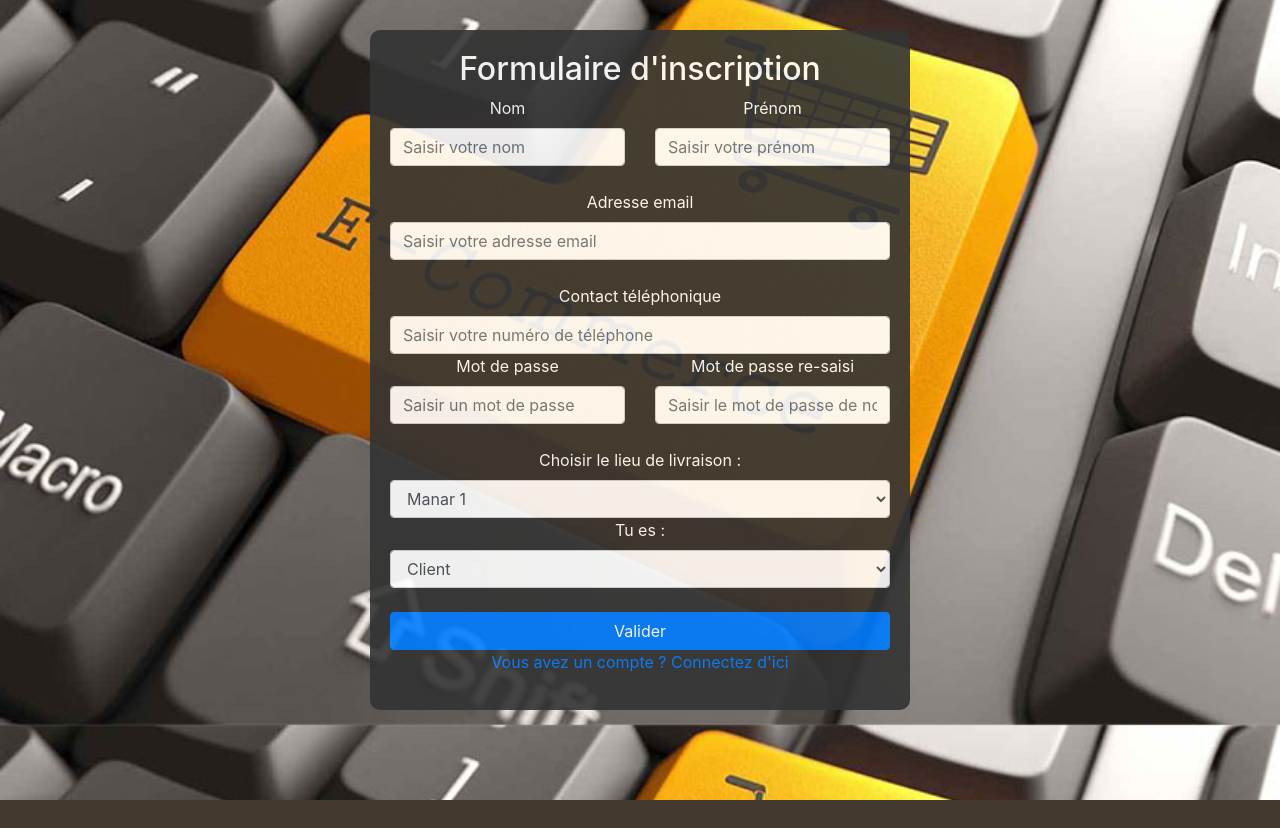
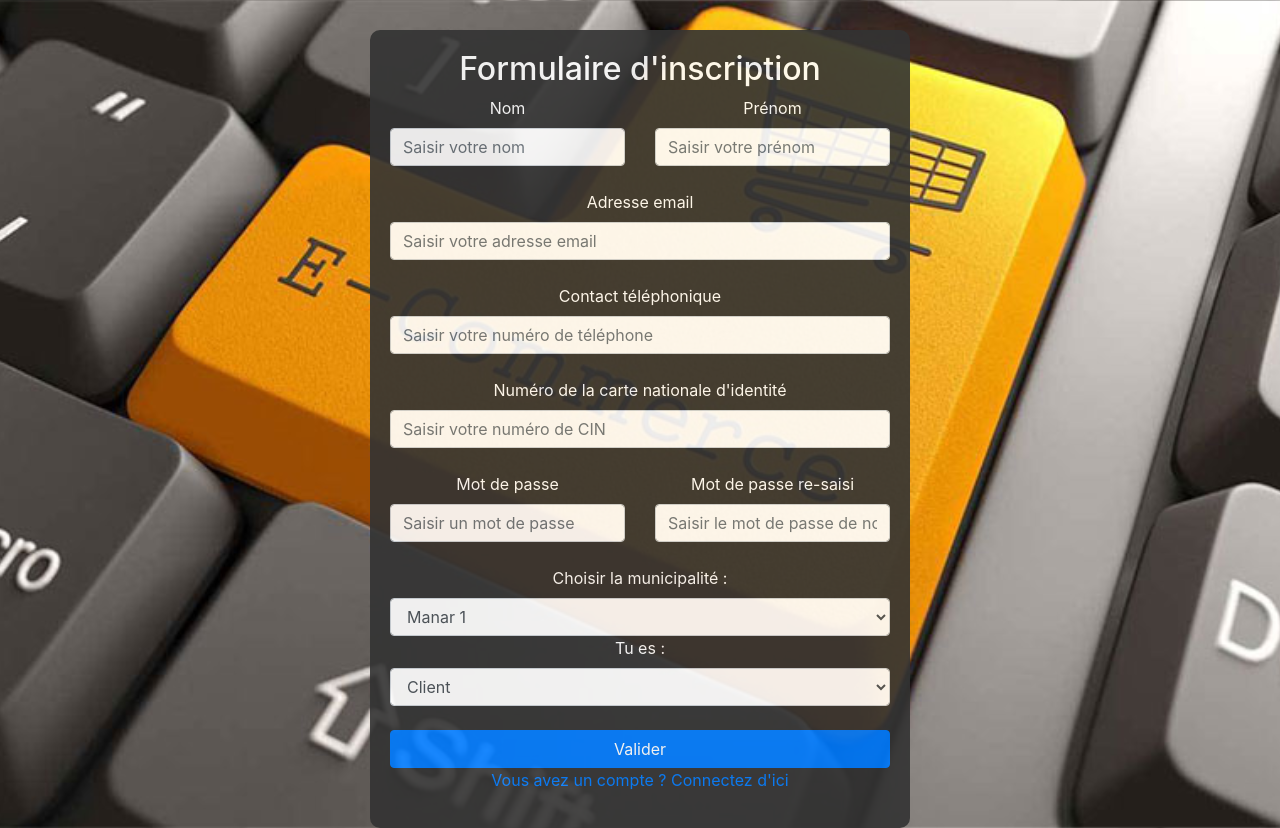
Before and after one commit to cheddarek/cheddarekproject, a Flask app: page / in a window 1280 px wide. Before the commit the page ends 800 px from the top, so only its background shows below. Run offline with Flask 2, Linux system fonts and the light colour scheme; some libraries are stand-ins or nearby versions.

Commit message:
Add files via upload

```diff
--- a/templates/Inscription.html
+++ b/templates/Inscription.html
@@ -27,32 +27,36 @@
                             </div>
                             <div class="col-lg-6">
                                     <label> Prénom </label>
-                                    <input type="text" name="Prenom" class="form-control" placeholder="Saisir votre prénom">
+                                    <input type="text" name="Prénom" class="form-control" placeholder="Saisir votre prénom">
                             </div>
                         </div>
                         <br>
 
                         <label for="exampleInputEmail1">Adresse email</label>
-                        <input type="email" name="email" class="form-control" id="exampleInputEmail1" aria-describedby="emailHelp" placeholder="Saisir votre adresse email">
+                        <input type="email" class="form-control" name="email" id="exampleInputEmail1" aria-describedby="emailHelp" placeholder="Saisir votre adresse email">
                          <br>
                         <label >Contact téléphonique</label>
-                        <input type="number" name="contact" class="form-control" placeholder="Saisir votre numéro de téléphone">
+                        <input type="number"  class="form-control" placeholder="Saisir votre numéro de téléphone" name="numéro">
+                        <br>
+                        <label >Numéro de la carte nationale d'identité</label>
+                        <input type="number"  class="form-control" placeholder="Saisir votre numéro de CIN" name="CIN">
+                        <br>
 
                         <div class="row">
                                 <div class="col-lg-6">
                                     <label> Mot de passe </label>
-                                    <input type="password" name="password" class="form-control" placeholder="Saisir un mot de passe">
+                                    <input type="password" class="form-control" placeholder="Saisir un mot de passe" name="passwor">
                                 </div>
                                 <div class="col-lg-6">
                                     <label> Mot de passe re-saisi </label>
-                                    <input type="password"  class="form-control" placeholder="Saisir le mot de passe de nouveau">
+                                    <input type="password"  class="form-control" placeholder="Saisir le mot de passe de nouveau" name="Password">
                                 </div>
                         </div>
                         <br>
 
-                        <label > Choisir le lieu de livraison : </label>
+                        <label > Choisir la municipalité : </label>
 
-                        <select class ="form-control" name="lieu">
+                        <select class ="form-control">
                             <option >Manar 1</option>
                             <option >Manar 2</option>
                             <option >Manar 3</option>
@@ -64,7 +68,7 @@
 
                         <label > Tu es :</label>
 
-                        <select class ="form-control" name="type">
+                        <select class ="form-control">
                             <option >Client</option>
                             <option >Vendeur</option>
                         </select>
```
